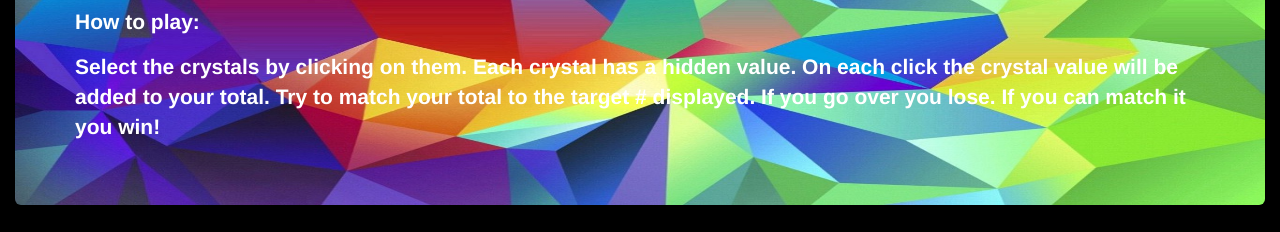
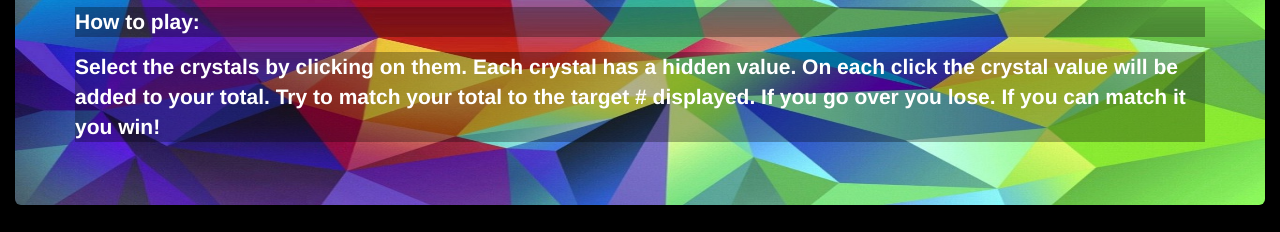
Before and after one commit to ethanzander/CrystalCollector, a plain HTML site: page index.html in a window 1280 px wide. Shown: the part 140-372 px from the top of the page. Drawn offline with nearby package versions, Linux system fonts and the light colour scheme.

Commit message:
transparent background
Easier to read directions.

```diff
--- a/assets/css/style.css
+++ b/assets/css/style.css
@@ -22,7 +22,12 @@ body{
 	background: black;
 	color: white;
 }
-
+p {
+	/* Fallback for web browsers that doesn't support RGBa */
+	background: rgb(0, 0, 0);
+	/* RGBa with 0.6 opacity */
+	background: rgba(0, 0, 0, 0.3);
+}
 button{
 	background: black;
 	border: 0;
```
